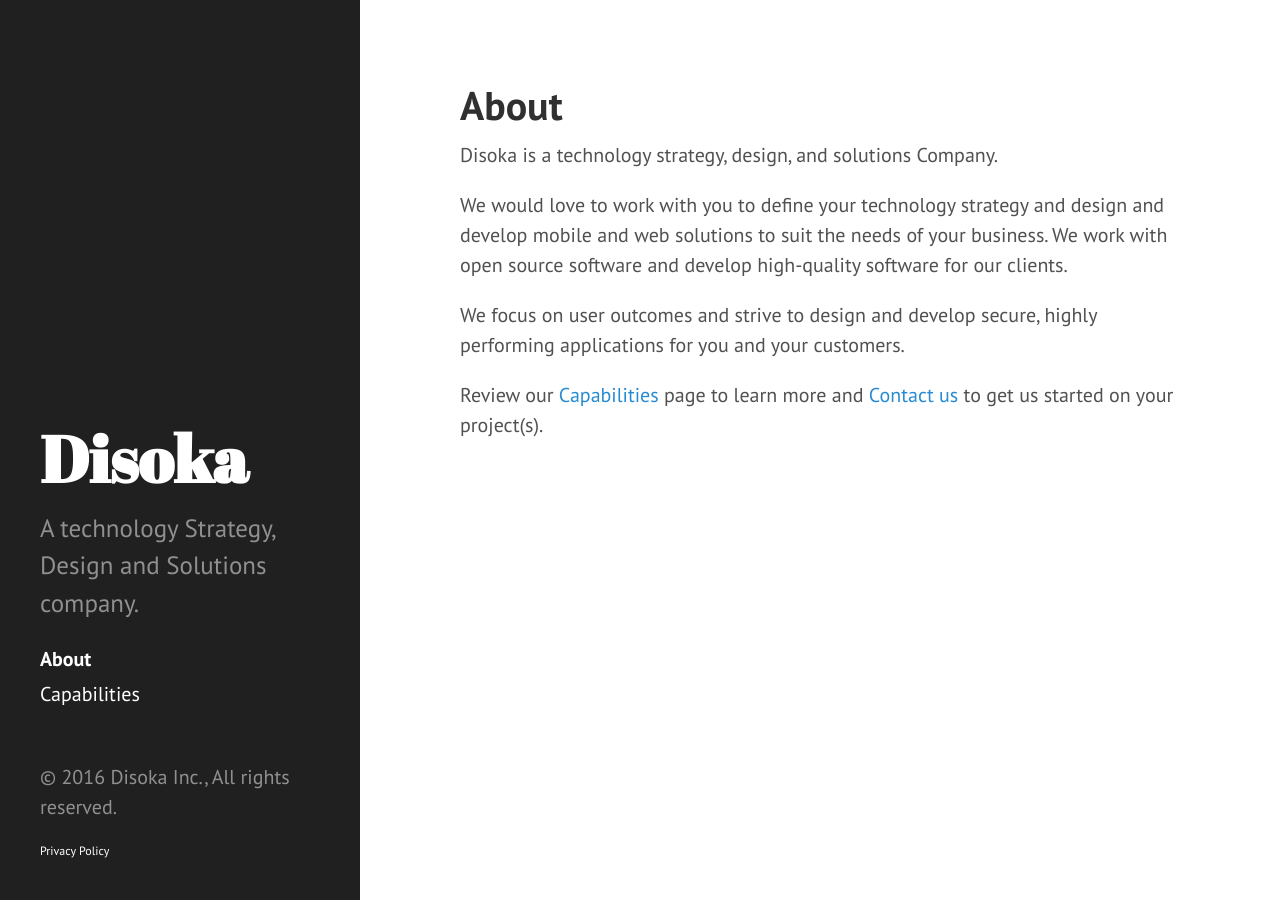
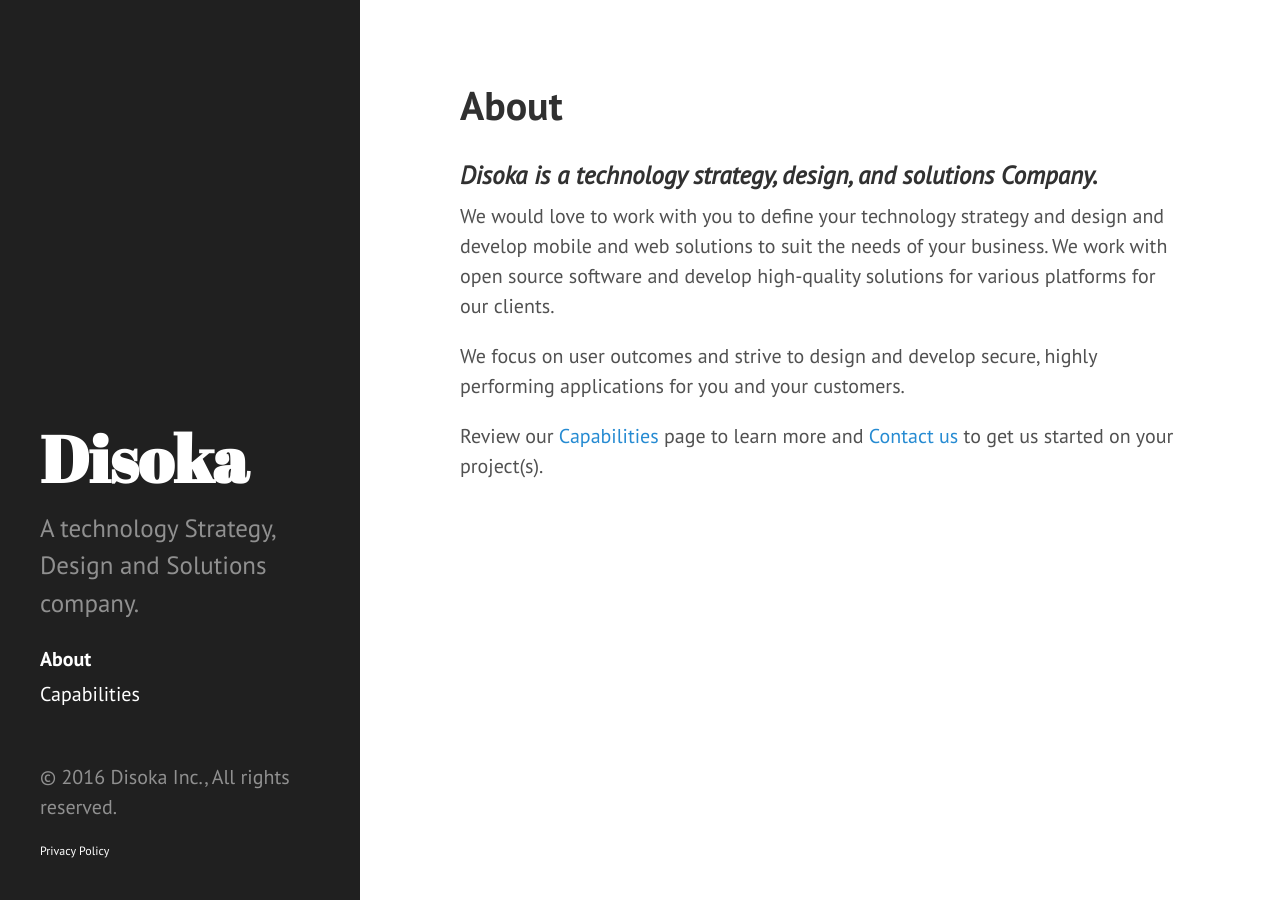
Before and after one commit to disoka/disoka.github.io, a Jekyll site: the page built from about.md, in a window 1280 px wide. Built offline with Jekyll 4.4.1, drawn with Linux system fonts in a browser that asks for light colours; Markdown is read by kramdown in place of the engine named in the settings.

Commit message:
about update

```diff
--- a/about.md
+++ b/about.md
@@ -3,9 +3,9 @@ layout: page
 title: About
 ---
 
-Disoka is a technology strategy, design, and solutions Company.
+### _Disoka is a technology strategy, design, and solutions Company._
 
-We would love to work with you to define your technology strategy and design and develop mobile and web solutions to suit the needs of your business. We work with open source software and develop high-quality software for our clients.
+We would love to work with you to define your technology strategy and design and develop mobile and web solutions to suit the needs of your business. We work with open source software and develop high-quality solutions for various platforms for our clients.
 
 We focus on user outcomes and strive to design and develop secure, highly performing applications for you and your customers.
 
```
